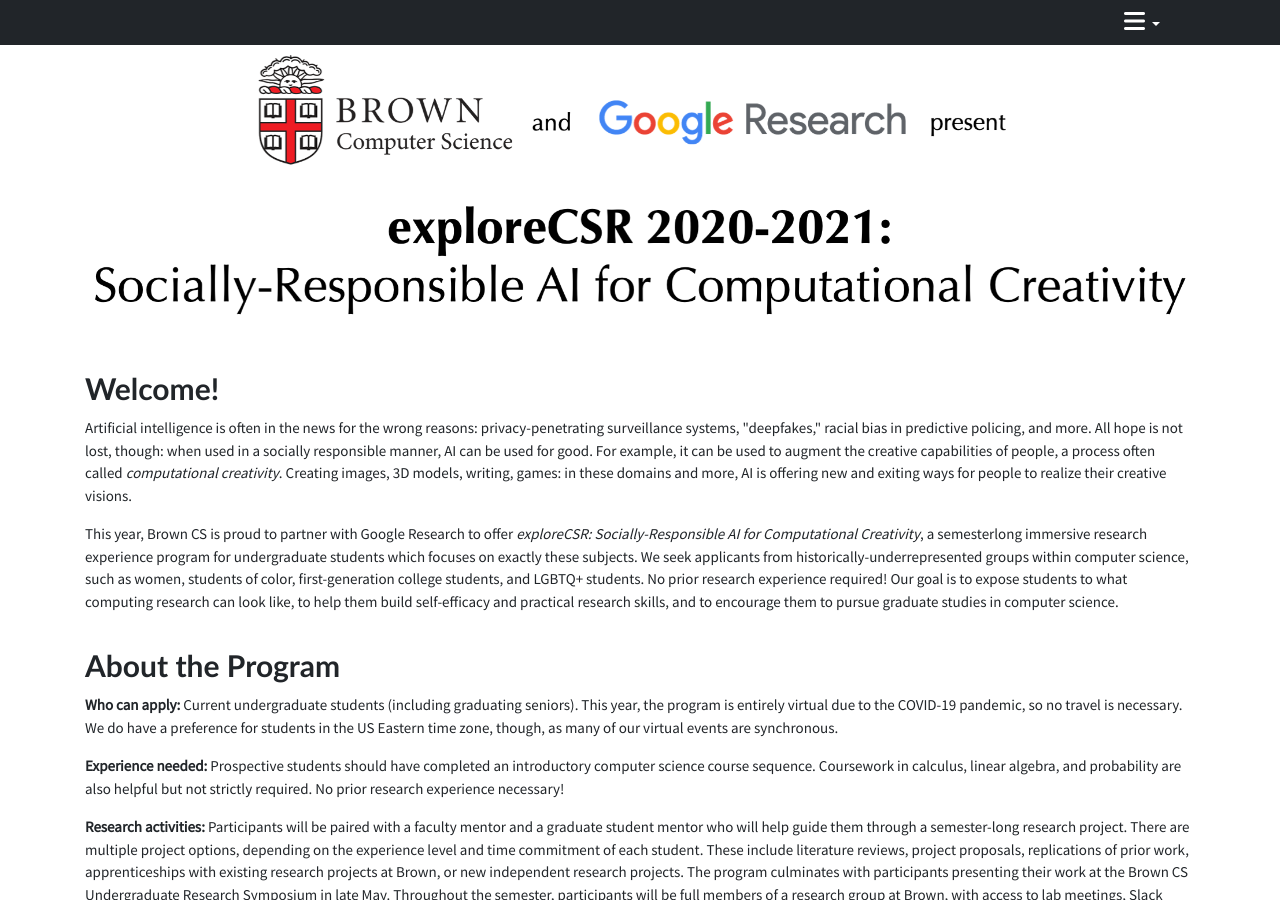
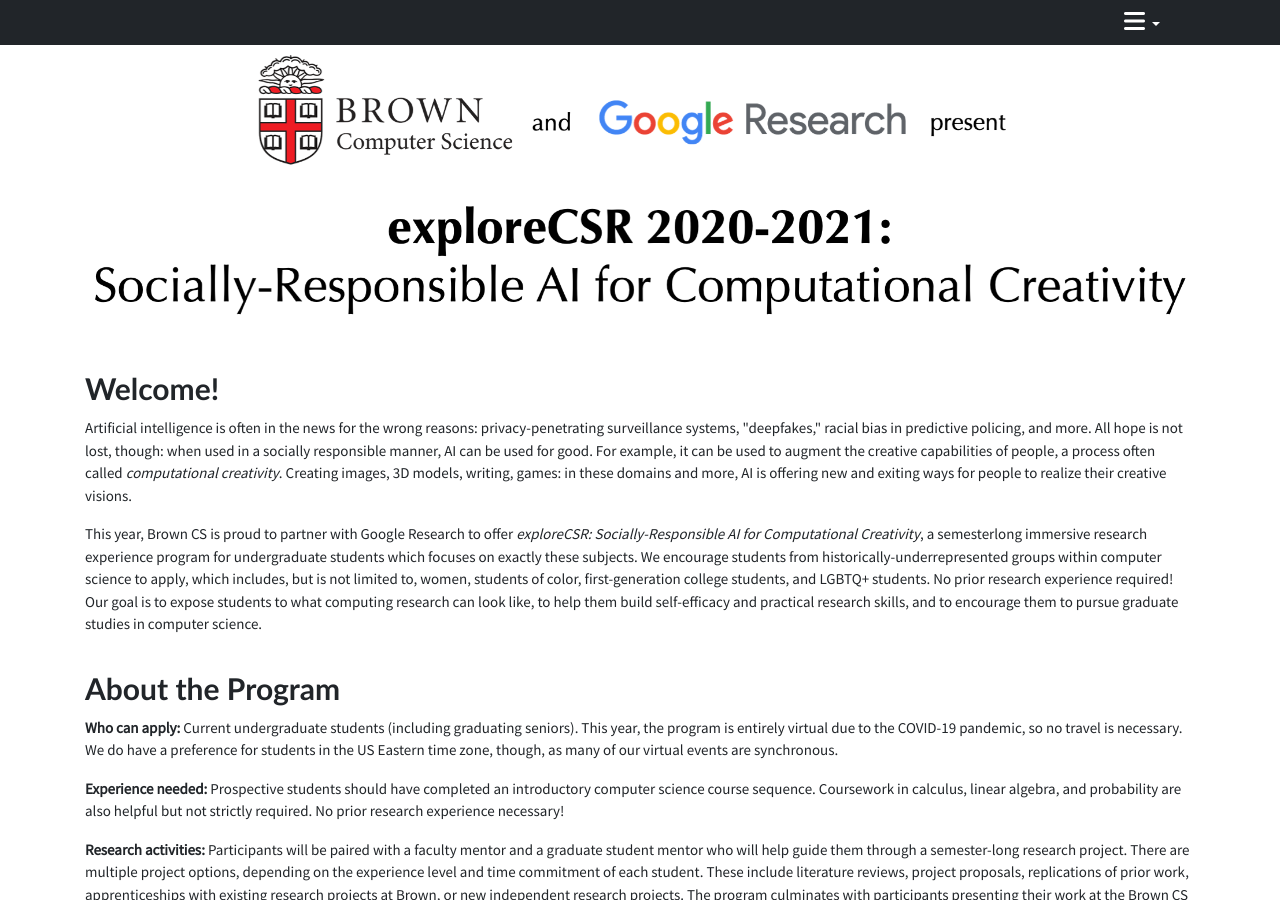
Before and after one commit to brownvc/exploreCSR-webpage, a Jekyll site: the page built from index.html, in a window 1280 px wide and 900 px high. Built offline with Jekyll 4.4.1, drawn with Linux system fonts in a browser that asks for light colours; nearby versions of some CDN libraries.

Commit message:
Wording tweak.

```diff
--- a/index.html
+++ b/index.html
@@ -53,7 +53,7 @@
 
     <p>
         This year, Brown CS is proud to partner with Google Research to offer <i>exploreCSR: Socially-Responsible AI for Computational Creativity</i>, a semesterlong immersive research experience program for undergraduate students which focuses on exactly these subjects.
-        We seek applicants from historically-underrepresented groups within computer science, such as women, students of color, first-generation college students, and LGBTQ+ students. No prior research experience required!
+        We encourage students from historically-underrepresented groups within computer science to apply, which includes, but is not limited to, women, students of color, first-generation college students, and LGBTQ+ students. No prior research experience required!
         Our goal is to expose students to what computing research can look like, to help them build self-efficacy and practical research skills, and to encourage them to pursue graduate studies in computer science.
     </p>
 </div>
```
